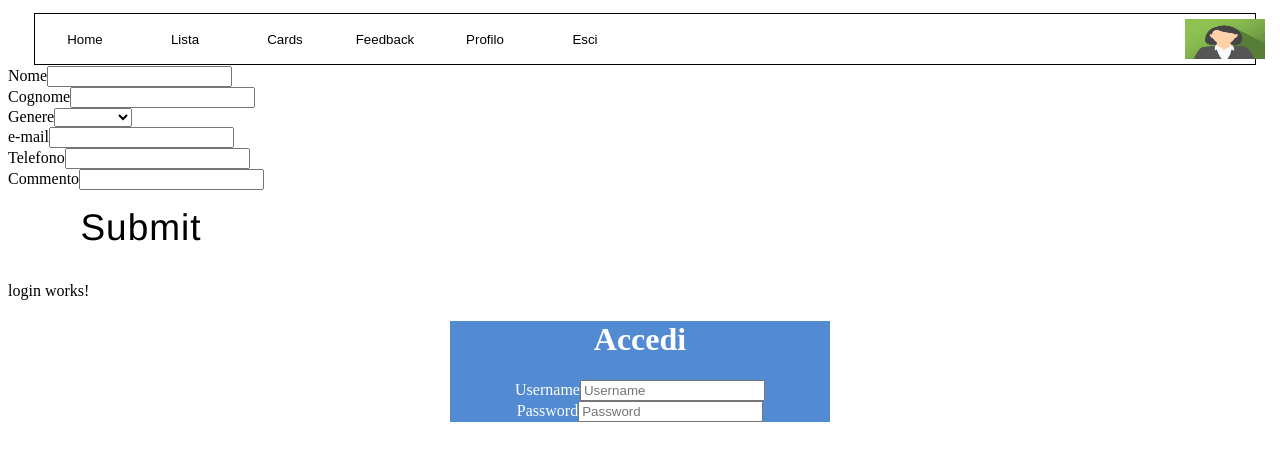
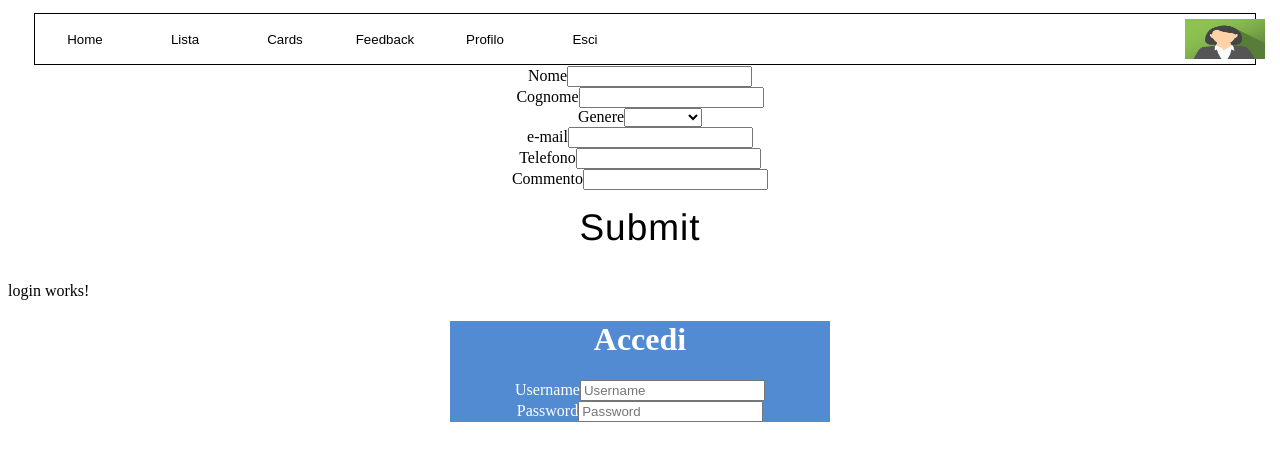
Before and after one commit to BasyLightArcher/TestPratico, an Angular app: page /login in a window 1280 px wide. Shown: the top 460 px of the page. Built offline with nearby package versions, Linux system fonts and the light colour scheme.

Commit message:
css fixing

```diff
--- a/src/app/Component/feedback/feedback.component.scss
+++ b/src/app/Component/feedback/feedback.component.scss
@@ -1,5 +1,5 @@
 .btn-success {
-    align: center;
+    text-align: center;
     -webkit-box-sizing: content-box;
     -moz-box-sizing: content-box;
     box-sizing: content-box;
@@ -24,19 +24,19 @@
 }
 
 .btn-success:hover {
-    align: center;
+    text-align: center;
     border: 2px solid;
     color: rgba(255, 255, 255, 1);
     background: rgba(105, 109, 234, 1);
 }
 
 .btn-success:active {
-    align: center;
+    text-align: center;
     border: 2px solid;
     color: rgba(255, 255, 255, 1);
     background: rgba(105, 109, 234, 1);
 }
 
 .feedback-form {
-    align: center;
+    text-align: center;
 }
```
